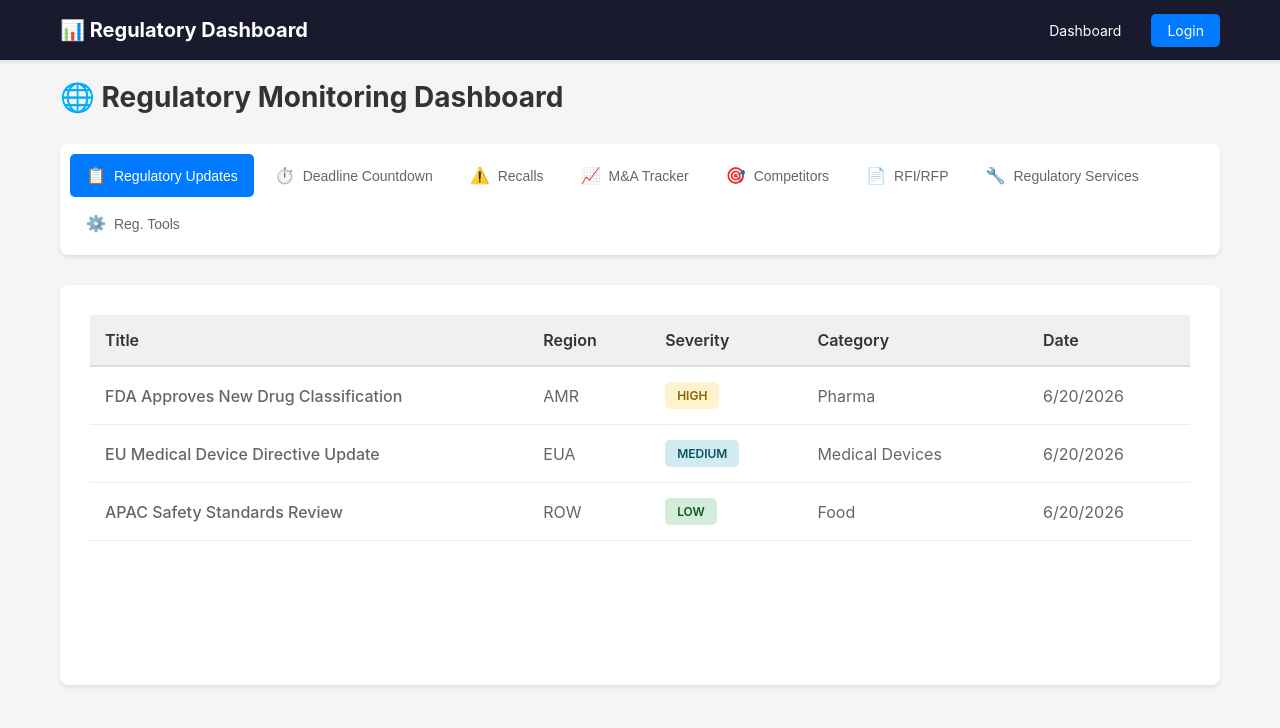
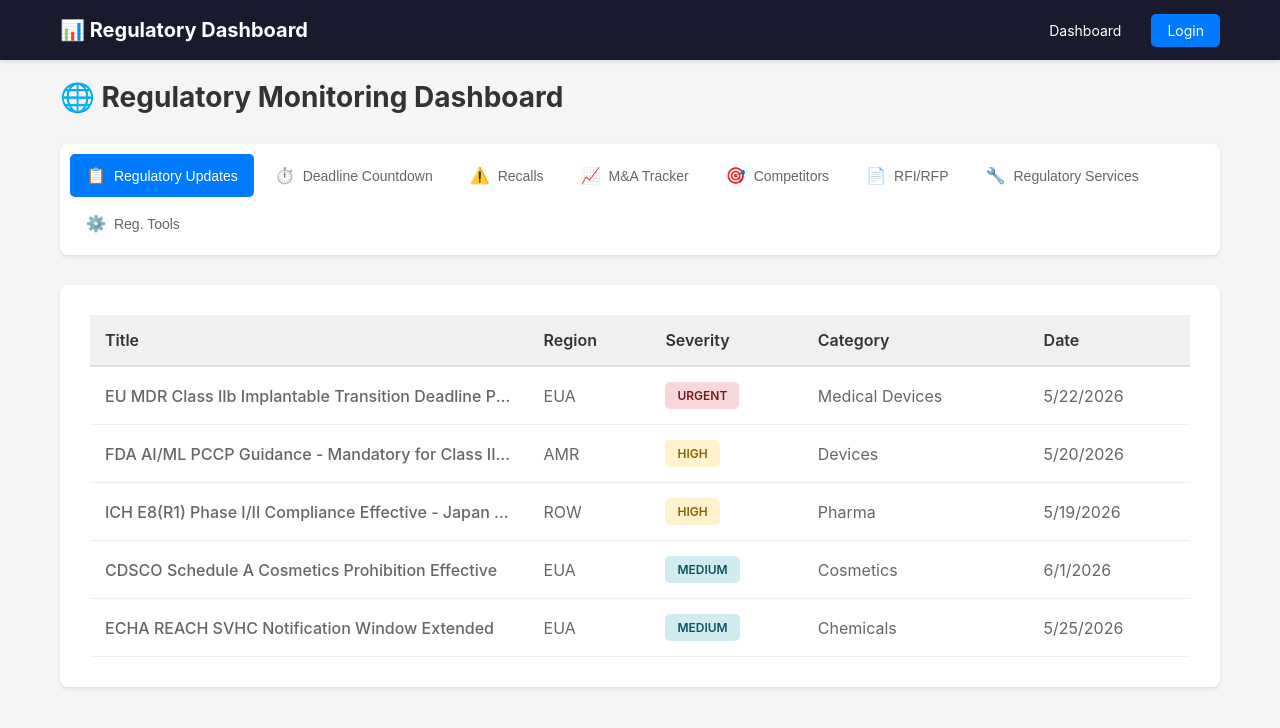
Before and after one commit to Sagar0071-hyd/regulatory-monitoring-app, a React (Create React App) app in the folder frontend/: page /dashboard in a window 1280 px wide. Shown: the top 728 px of the page. Built offline with nearby package versions, Linux system fonts and the light colour scheme.

Commit message:
Update: Replace sample data with real regulatory monitoring data from live source

```diff
--- a/frontend/src/pages/Dashboard.js
+++ b/frontend/src/pages/Dashboard.js
@@ -5,37 +5,54 @@ import './Dashboard.css';
 
 const sampleData = {
   'regulatory-updates': [
-    { title: 'FDA Approves New Drug Classification', region: 'AMR', severity: 'high', productCategory: 'Pharma', createdAt: new Date() },
-    { title: 'EU Medical Device Directive Update', region: 'EUA', severity: 'medium', productCategory: 'Medical Devices', createdAt: new Date() },
-    { title: 'APAC Safety Standards Review', region: 'ROW', severity: 'low', productCategory: 'Food', createdAt: new Date() },
+    { title: 'EU MDR Class IIb Implantable Transition Deadline Passed', region: 'EUA', severity: 'urgent', productCategory: 'Medical Devices', createdAt: new Date('2026-05-22') },
+    { title: 'FDA AI/ML PCCP Guidance - Mandatory for Class II/III Devices', region: 'AMR', severity: 'high', productCategory: 'Devices', createdAt: new Date('2026-05-20') },
+    { title: 'ICH E8(R1) Phase I/II Compliance Effective - Japan PMDA', region: 'ROW', severity: 'high', productCategory: 'Pharma', createdAt: new Date('2026-05-19') },
+    { title: 'CDSCO Schedule A Cosmetics Prohibition Effective', region: 'EUA', severity: 'medium', productCategory: 'Cosmetics', createdAt: new Date('2026-06-01') },
+    { title: 'ECHA REACH SVHC Notification Window Extended', region: 'EUA', severity: 'medium', productCategory: 'Chemicals', createdAt: new Date('2026-05-25') },
   ],
   'deadline-countdown': [
-    { title: 'ISO 13485 Compliance Deadline', region: 'EUA', severity: 'urgent', productCategory: 'Medical Devices', createdAt: new Date() },
-    { title: 'Chemical Substance Registration Due', region: 'AMR', severity: 'high', productCategory: 'Chemicals', createdAt: new Date() },
+    { title: 'FDA GLP-1 Compounding — Cease Manufacturing', region: 'AMR', severity: 'urgent', productCategory: 'Pharma', createdAt: new Date('2026-05-22') },
+    { title: 'CDSCO Schedule A Cosmetics — Reformulation Declarations', region: 'EUA', severity: 'urgent', productCategory: 'Cosmetics', createdAt: new Date('2026-05-25') },
+    { title: 'EU MDR EUDAMED — Actor Registration & UDI Database', region: 'EUA', severity: 'urgent', productCategory: 'Devices', createdAt: new Date('2026-05-26') },
+    { title: 'EU IVDR — Class C & D IVD Notified Body Certificate', region: 'EUA', severity: 'urgent', productCategory: 'Devices', createdAt: new Date('2026-05-26') },
+    { title: 'MoEFCC PFAS Restriction — Consultation Closes', region: 'EUA', severity: 'high', productCategory: 'Chemicals', createdAt: new Date('2026-05-30') },
   ],
   'recalls': [
-    { title: 'Product Recall - Food Safety', region: 'AMR', severity: 'urgent', productCategory: 'Food', createdAt: new Date() },
-    { title: 'Household Product Safety Alert', region: 'EUA', severity: 'high', productCategory: 'Household', createdAt: new Date() },
+    { title: 'Metformin HCl ER Tablets - NDMA Exceeds Acceptable Daily Intake', region: 'AMR', severity: 'urgent', productCategory: 'Pharma', createdAt: new Date('2026-05-20') },
+    { title: 'IGIV-C Intravenous Immunoglobulin - Glass Fragment Contamination', region: 'AMR', severity: 'urgent', productCategory: 'Biologics', createdAt: new Date('2026-05-18') },
+    { title: 'ProFuel Energy Bars - Undeclared Tree Nuts', region: 'AMR', severity: 'urgent', productCategory: 'Food', createdAt: new Date('2026-05-15') },
+    { title: 'Amoxicillin + Clavulanate Tablets - Sub-standard Quality', region: 'EUA', severity: 'high', productCategory: 'Pharma', createdAt: new Date('2026-05-17') },
+    { title: 'InsuPump i-Pro - Motor Failure Causing Uncontrolled Insulin Delivery', region: 'ROW', severity: 'urgent', productCategory: 'Devices', createdAt: new Date('2026-05-14') },
   ],
   'ma-tracker': [
-    { title: 'Company Acquisition Announced', region: 'AMR', severity: 'medium', productCategory: 'Pharma', createdAt: new Date() },
-    { title: 'Merger Regulatory Review', region: 'EUA', severity: 'low', productCategory: 'Chemicals', createdAt: new Date() },
+    { title: 'Syneos Health Acquires Clarivate Regulatory Intelligence - USD 320M', region: 'AMR', severity: 'medium', productCategory: 'Services', createdAt: new Date('2026-05-22') },
+    { title: 'ICON plc Acquires Accellacare Regulatory Division - USD 280M', region: 'AMR', severity: 'medium', productCategory: 'Services', createdAt: new Date('2026-05-20') },
+    { title: 'Global M&A Activity in Regulatory Tech Sector', region: 'AMR', severity: 'low', productCategory: 'Services', createdAt: new Date('2026-05-18') },
   ],
   'competitors': [
-    { title: 'Competitor Product Launch', region: 'AMR', severity: 'medium', productCategory: 'Pharma', createdAt: new Date() },
-    { title: 'Market Share Analysis', region: 'EUA', severity: 'low', productCategory: 'Food', createdAt: new Date() },
+    { title: 'Veeva Systems Launches Vault RIM AI with Generative AI Assistant', region: 'AMR', severity: 'medium', productCategory: 'Software', createdAt: new Date('2026-05-22') },
+    { title: 'Navitas Life Sciences Introduces NavRegAI Regulatory Intelligence Engine', region: 'AMR', severity: 'medium', productCategory: 'Software', createdAt: new Date('2026-05-20') },
+    { title: 'PharmaLex Opens AI-Enabled Regulatory Excellence Centre in Hyderabad', region: 'ROW', severity: 'medium', productCategory: 'Services', createdAt: new Date('2026-05-19') },
+    { title: 'Extedo Releases IDMP Suite v5.0 with Automated Validation', region: 'EUA', severity: 'low', productCategory: 'Software', createdAt: new Date('2026-05-18') },
   ],
   'rfi-rfp': [
-    { title: 'RFP for Supply Chain Solutions', region: 'AMR', severity: 'high', productCategory: 'Services', createdAt: new Date() },
-    { title: 'Request for Information', region: 'EUA', severity: 'medium', productCategory: 'Services', createdAt: new Date() },
+    { title: 'Astellas Pharma - Global eCTD Authoring Gateway RFP', region: 'AMR', severity: 'high', productCategory: 'Services', createdAt: new Date('2026-05-22') },
+    { title: 'Bayer AG - Cloud-native RIMS Platform (100+ Markets)', region: 'EUA', severity: 'high', productCategory: 'Software', createdAt: new Date('2026-05-20') },
+    { title: 'Takeda Pharmaceutical - Enterprise RIMS Upgrade RFP', region: 'ROW', severity: 'high', productCategory: 'Software', createdAt: new Date('2026-05-18') },
+    { title: 'Sanofi SA - AI-Powered Labelling & Artwork Management', region: 'AMR', severity: 'high', productCategory: 'Software', createdAt: new Date('2026-05-17') },
   ],
   'regulatory-services': [
-    { title: 'Compliance Consulting Services', region: 'AMR', severity: 'medium', productCategory: 'Services', createdAt: new Date() },
-    { title: 'Legal Advisory Services', region: 'EUA', severity: 'low', productCategory: 'Services', createdAt: new Date() },
+    { title: 'Parexel - Exclusive FSP for Takeda Oncology Portfolio', region: 'ROW', severity: 'medium', productCategory: 'Services', createdAt: new Date('2026-05-20') },
+    { title: 'RCA - FDA Warning Letter Remediation for Generic Manufacturers', region: 'AMR', severity: 'high', productCategory: 'Services', createdAt: new Date('2026-05-18') },
+    { title: 'Halloran Consulting - EU MDR/IVDR Practice Launch', region: 'EUA', severity: 'medium', productCategory: 'Services', createdAt: new Date('2026-05-15') },
+    { title: 'Maetrics - AI-Powered Technical File Review for MDR Devices', region: 'EUA', severity: 'medium', productCategory: 'Software', createdAt: new Date('2026-05-12') },
   ],
   'reg-tools': [
-    { title: 'Compliance Management Software', region: 'AMR', severity: 'medium', productCategory: 'Software', createdAt: new Date() },
-    { title: 'Data Analytics Platform', region: 'EUA', severity: 'low', productCategory: 'Software', createdAt: new Date() },
+    { title: 'Master Control - Enterprise QMS & Submissions (1,200-seat Deployment)', region: 'AMR', severity: 'medium', productCategory: 'Software', createdAt: new Date('2026-05-22') },
+    { title: 'Compliance Quest - MedDevice Module Release', region: 'AMR', severity: 'medium', productCategory: 'Software', createdAt: new Date('2026-05-20') },
+    { title: 'OpenText Documentum - Extended ECM for Life Sciences', region: 'EUA', severity: 'low', productCategory: 'Software', createdAt: new Date('2026-05-18') },
+    { title: 'Generis Technologies - CARA 8.0 with ISO IDMP Compliance', region: 'EUA', severity: 'low', productCategory: 'Software', createdAt: new Date('2026-05-15') },
   ],
 };
 
```
